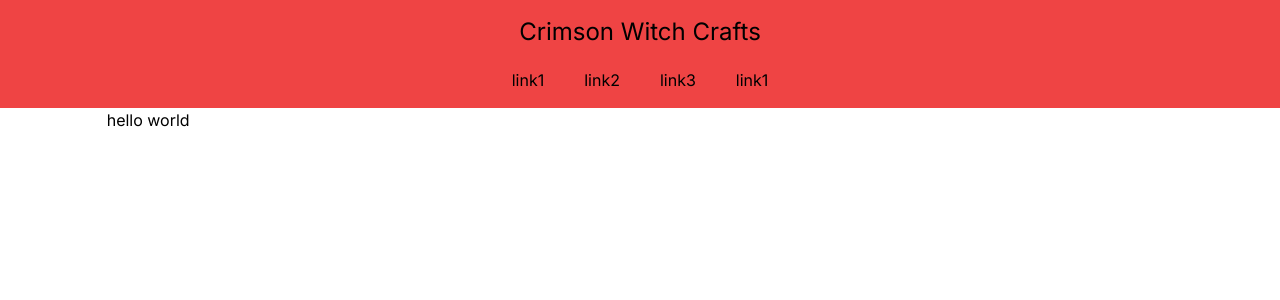
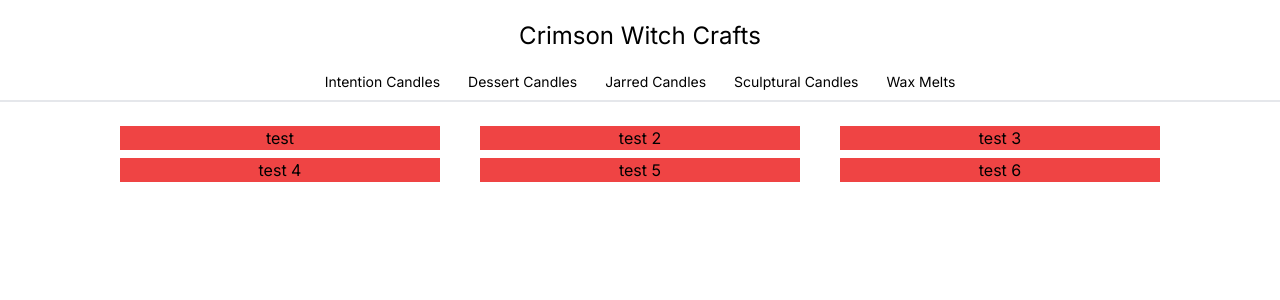
Before and after one commit to gbarn360/Crimson-Witch-Crafts, a Next.js app in the folder candlewebsite/: page / in a window 1280 px wide. Shown: the top 300 px of the page. Built offline with nearby package versions, Linux system fonts and the light colour scheme.

Commit message:
completed navbar and worked on content display

```diff
--- /dev/null
+++ b/candlewebsite/app/Components/ContentContainer/index.tsx
@@ -0,0 +1,14 @@
+'use client'
+import { useState } from 'react'
+
+export default function contentContainer() {
+
+    const [items, setItems] = useState(["test", "test 2", "test 3", "test 4", "test 5", "test 6"])
+    return (
+        <div className=" m-auto pt-5 flex flex-wrap justify-center">
+            {items.map((item, index) => (
+                <div key={index} className='mx-5 my-1 w-full  sm:w-1/3 xl:w-1/4 text-center bg-red-500'>{item}</div>
+            ))}
+        </div>
+    )
+}
--- /dev/null
+++ b/candlewebsite/app/Components/ItemLink/index.tsx
@@ -0,0 +1,9 @@
+'use client'
+
+import { updateSelection } from "@/app/services"
+export default function ItemLink({ itemName }: { itemName: string }) {
+
+    return (
+        <h1 onClick={() => updateSelection(itemName)} className="text-sm cursor-pointer hover:border-b-2 border-red-500 ">{itemName}</h1>
+    )
+}
--- a/candlewebsite/app/Components/Navbar/index.tsx
+++ b/candlewebsite/app/Components/Navbar/index.tsx
@@ -1,17 +1,19 @@
 
+import ItemLink from "../ItemLink"
 export default function navbar() {
     return (
-        <div className="bg-red-500 flex justify-center sticky top-0">
-            <div className="p-4">
-                <h1 className=" text-2xl mb-5 text-center">Crimson Witch Crafts</h1>
-                <div className="flex justify-center gap-10">
-                    <h1>link1</h1>
-                    <h1>link2</h1>
-                    <h1>link3</h1>
-                    <h1>link1</h1>
+        <div className=" border-b-2 flex justify-center sticky top-0">
+            <div className="mt-5">
+                <h1 className=" text-2xl mb-5 text-center ">Crimson Witch Crafts</h1>
+                <div className="flex justify-center gap-7 h-7">
+                    <ItemLink itemName={"Intention Candles"} />
+                    <ItemLink itemName={"Dessert Candles"} />
+                    <ItemLink itemName={"Jarred Candles"} />
+                    <ItemLink itemName={"Sculptural Candles"} />
+                    <ItemLink itemName={"Wax Melts"} />
 
                 </div>
             </div>
-        </div>
+        </div >
     )
 }
--- a/candlewebsite/app/page.tsx
+++ b/candlewebsite/app/page.tsx
@@ -1,13 +1,11 @@
 import Navbar from "./Components/Navbar";
-
+import ContentContainer from "./Components/ContentContainer";
 export default function page() {
 
     return (
-        <div className=" h-screen">
+        <div className="">
             <Navbar />
-            <div className="w-5/6 m-auto h-screen">
-                hello world
-            </div>
+            <ContentContainer />
         </div>
     )
 }
--- /dev/null
+++ b/candlewebsite/app/services.tsx
@@ -0,0 +1,5 @@
+
+
+export function updateSelection(itemName: string) {
+    console.log(itemName)
+}
```
